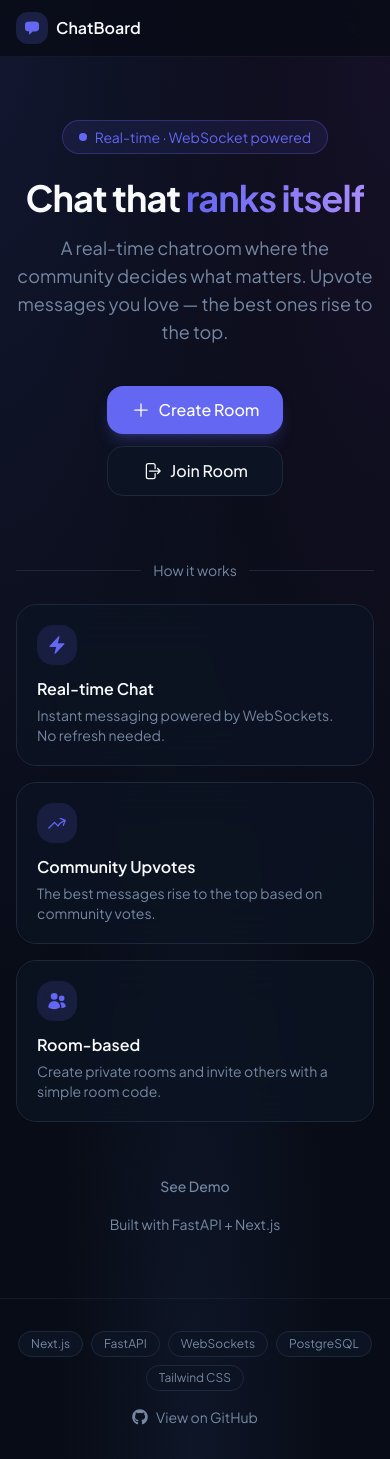
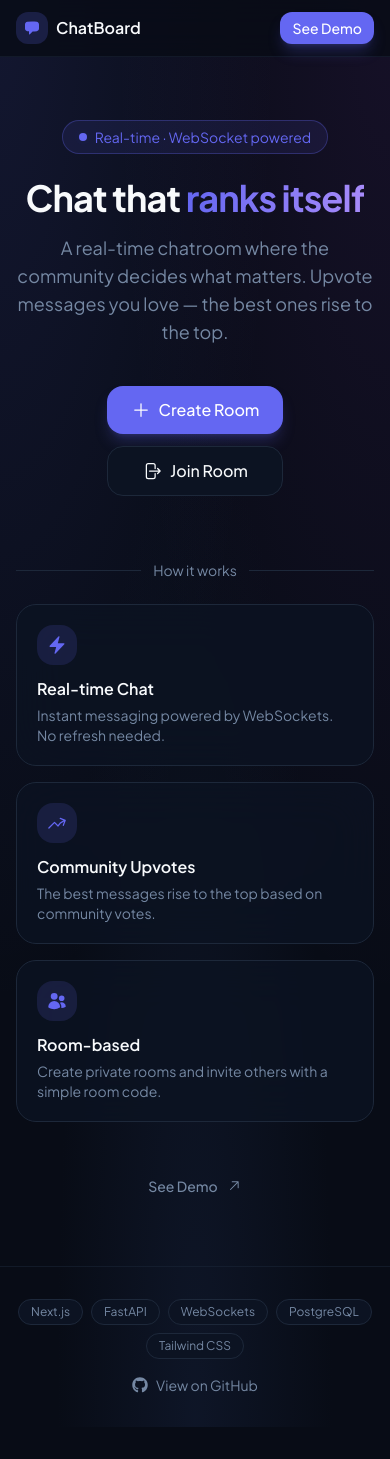
Before and after one commit to AdityaSethi02/Real-Time-Upvotes, a Next.js app in the folder chat-frontend/: page / in a window 390 px wide. After the commit the page ends 1427 px from the top, so only its background shows below. Built offline with nearby package versions, Linux system fonts and the light colour scheme.

Commit message:
live demo update

```diff
--- a/chat-frontend/src/app/page.tsx
+++ b/chat-frontend/src/app/page.tsx
@@ -1,12 +1,5 @@
-import AppShell from "@/components/layout/AppShell";
-import Footer from "@/components/layout/Footer";
-import Hero from "@/components/landing/Hero";
+import HomeContent from "@/components/landing/HomeContent";
 
 export default function Home() {
-  return (
-    <AppShell>
-      <Hero />
-      <Footer />
-    </AppShell>
-  );
+  return <HomeContent />;
 }
--- a/chat-frontend/src/components/landing/Hero.tsx
+++ b/chat-frontend/src/components/landing/Hero.tsx
@@ -2,15 +2,17 @@
 
 import { useRouter } from "next/navigation";
 import { useState } from "react";
-import { IconLogIn, IconPlus } from "@/lib/icons";
+import { IconArrowUpRight, IconLogIn, IconPlus } from "@/lib/icons";
 import Button from "@/components/Button";
 import FeatureCards from "./FeatureCards";
-import DemoModal from "@/components/landing/demo/DemoModal";
 
-export default function Hero() {
+interface HeroProps {
+  onSeeDemo: () => void;
+}
+
+export default function Hero({ onSeeDemo }: HeroProps) {
   const router = useRouter();
   const [loading, setLoading] = useState<"create" | "join" | null>(null);
-  const [demoOpen, setDemoOpen] = useState(false);
 
   const navigate = (path: string, key: "create" | "join") => {
     setLoading(key);
@@ -70,13 +72,11 @@ export default function Hero() {
       </div>
 
       <div className="mt-12 flex flex-col items-center gap-3">
-        <Button variant="ghost" size="sm" onClick={() => setDemoOpen(true)}>
+        <Button variant="ghost" size="sm" onClick={onSeeDemo}>
           See Demo
+          <IconArrowUpRight className="h-4 w-4" />
         </Button>
-        <span className="text-sm text-muted">Built with FastAPI + Next.js</span>
       </div>
-
-      <DemoModal open={demoOpen} onClose={() => setDemoOpen(false)} />
     </div>
   );
 }
--- /dev/null
+++ b/chat-frontend/src/components/landing/HomeContent.tsx
@@ -0,0 +1,21 @@
+"use client";
+
+import { useState } from "react";
+import AppShell from "@/components/layout/AppShell";
+import Footer from "@/components/layout/Footer";
+import Hero from "@/components/landing/Hero";
+import DemoModal from "@/components/landing/demo/DemoModal";
+
+export default function HomeContent() {
+  const [demoOpen, setDemoOpen] = useState(false);
+
+  const openDemo = () => setDemoOpen(true);
+
+  return (
+    <AppShell onSeeDemo={openDemo}>
+      <Hero onSeeDemo={openDemo} />
+      <Footer />
+      <DemoModal open={demoOpen} onClose={() => setDemoOpen(false)} />
+    </AppShell>
+  );
+}
--- a/chat-frontend/src/components/landing/demo/DeviceFrame.tsx
+++ b/chat-frontend/src/components/landing/demo/DeviceFrame.tsx
@@ -57,7 +57,7 @@ export default function DeviceFrame({
               <span className="h-2 w-2 rounded-full bg-amber-vote/80" />
               <span className="h-2 w-2 rounded-full bg-emerald-500/80" />
               <div className="mx-auto max-w-[60%] truncate rounded-md bg-background/80 px-3 py-0.5 text-[10px] text-muted">
-                chatboard.app
+                chatboard-upvotes.vercel.app
               </div>
             </div>
             <div
--- a/chat-frontend/src/components/layout/AppShell.tsx
+++ b/chat-frontend/src/components/layout/AppShell.tsx
@@ -1,23 +1,33 @@
+"use client";
+
 import Link from "next/link";
 import { IconMessage } from "@/lib/icons";
+import Button from "@/components/Button";
 
 interface AppShellProps {
   children: React.ReactNode;
   showLogo?: boolean;
+  onSeeDemo?: () => void;
 }
 
-export default function AppShell({ children, showLogo = true }: AppShellProps) {
+export default function AppShell({ children, showLogo = true, onSeeDemo }: AppShellProps) {
   return (
     <div className="min-h-screen bg-mesh">
       {showLogo && (
         <header className="fixed top-0 left-0 right-0 z-40 border-b border-border/50 bg-background/80 backdrop-blur-xl">
-          <div className="mx-auto flex h-14 max-w-7xl items-center px-4 sm:px-6">
+          <div className="mx-auto flex h-14 max-w-7xl items-center justify-between px-4 sm:px-6">
             <Link href="/" className="flex items-center gap-2 group">
               <div className="flex h-8 w-8 items-center justify-center rounded-lg bg-primary/20 text-primary transition-colors group-hover:bg-primary/30">
                 <IconMessage className="h-4 w-4" />
               </div>
               <span className="font-semibold text-foreground">ChatBoard</span>
             </Link>
+
+            {onSeeDemo && (
+              <Button size="sm" onClick={onSeeDemo}>
+                See Demo
+              </Button>
+            )}
           </div>
         </header>
       )}
--- a/chat-frontend/src/lib/icons.tsx
+++ b/chat-frontend/src/lib/icons.tsx
@@ -25,9 +25,11 @@ import {
   HiXMark,
 } from "react-icons/hi2";
 import { FaGithub } from "react-icons/fa";
+import { GoArrowUpRight } from "react-icons/go";
 
 export const IconArrowLeft = HiArrowLeft;
 export const IconArrowRight = HiArrowRight;
+export const IconArrowUpRight = GoArrowUpRight;
 export const IconLogIn = HiArrowRightOnRectangle;
 export const IconTrendingUp = HiArrowTrendingUp;
 export const IconBolt = HiBolt;
```
